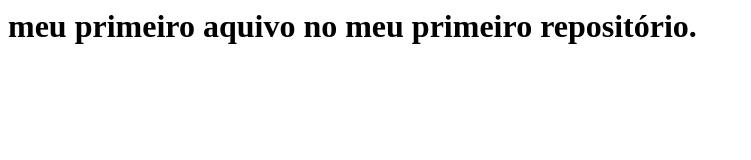
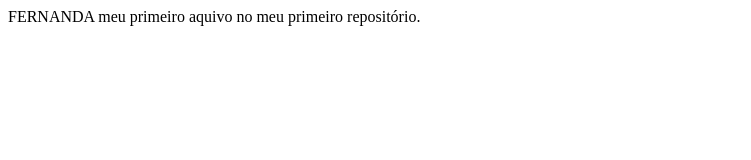
Before and after one commit to marynandabr/PC-PrimeiroA-AJ, a plain HTML site: page index.html in a window 1280 px wide. Shown: the whole page, without its empty margins (0-751 px from the left). Drawn offline with Linux system fonts and the light colour scheme.

Commit message:
Update index.html

```diff
--- a/index.html
+++ b/index.html
@@ -1,3 +1,4 @@
 <html>
-<h1>meu primeiro aquivo no meu primeiro repositório.</h1>
+<p1>FERNANDA</p1>
+<p1>meu primeiro aquivo no meu primeiro repositório.</p1>
 </html>
```
